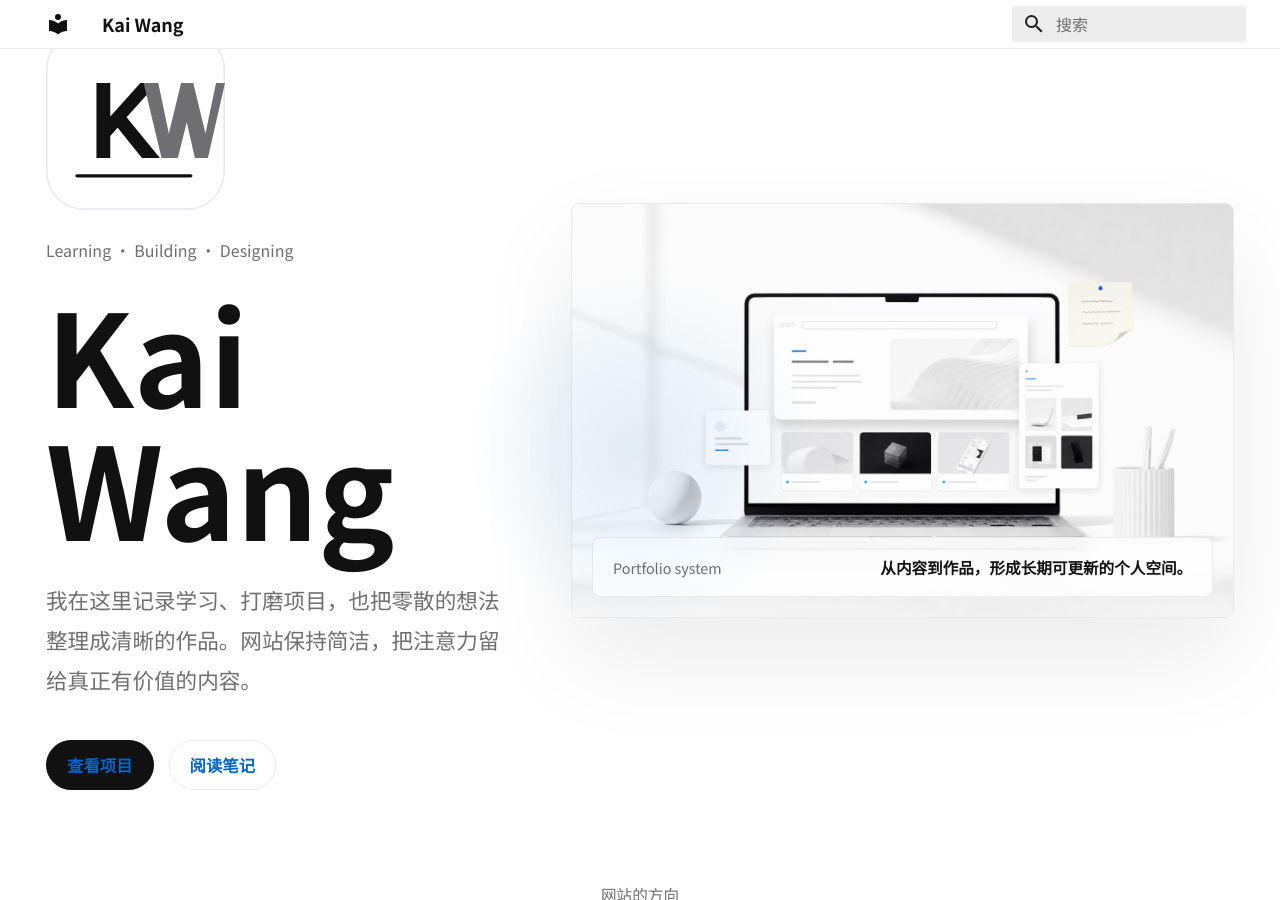
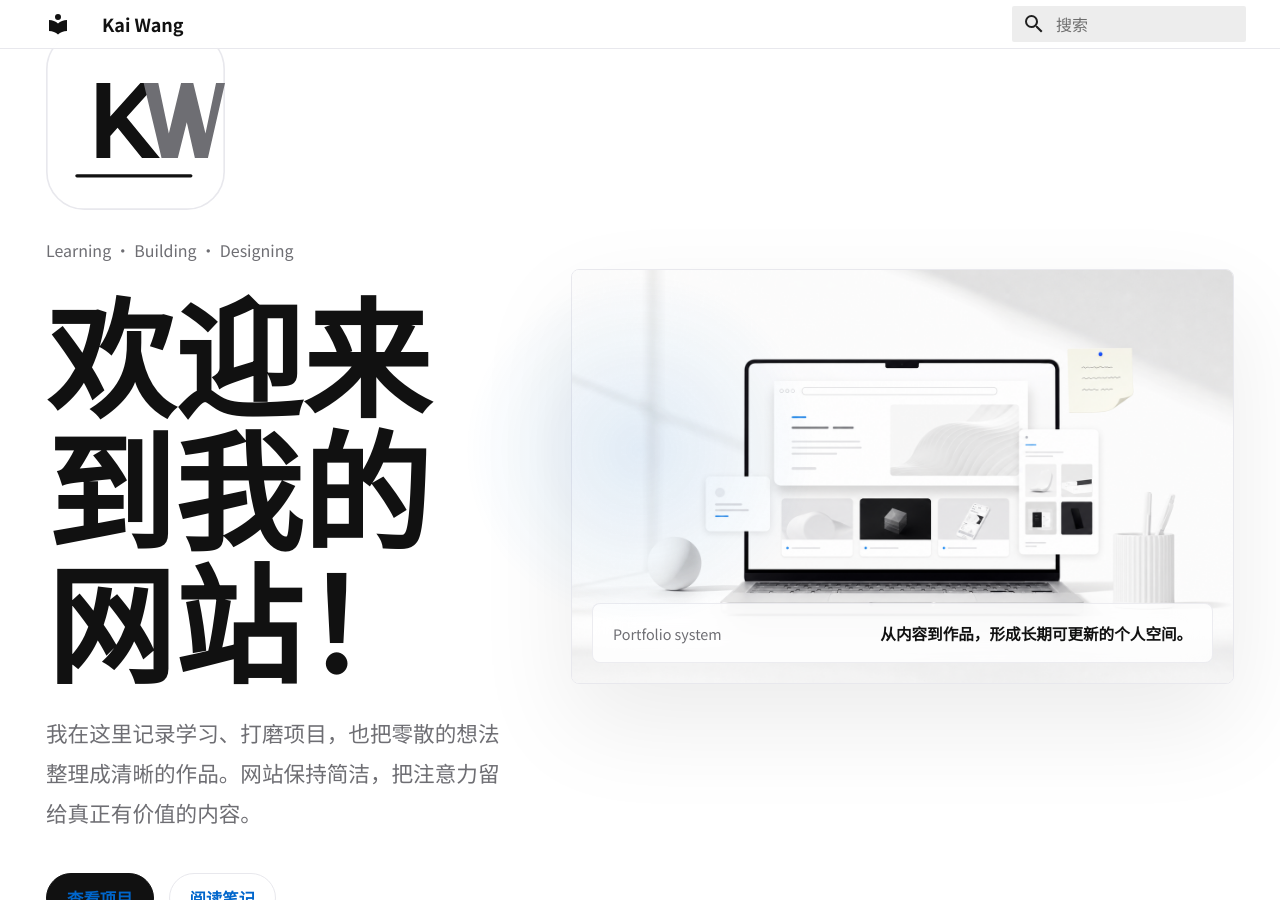
Before and after one commit to nbwk123/My_website, an MkDocs documentation site: the page built from docs/index.md, in a window 1280 px wide and 900 px high, scrolled down 197 px. Built offline with MkDocs 1.6.1 and Material for MkDocs 9.7.7, drawn with Linux system fonts in a browser that asks for light colours.

Commit message:
Update homepage title to Chinese

```diff
--- a/docs/index.md
+++ b/docs/index.md
@@ -12,7 +12,7 @@ hide:
       <img src="assets/mark.svg" alt="">
     </div>
     <p class="home-kicker">Learning · Building · Designing</p>
-    <h1>Kai Wang</h1>
+    <h1>欢迎来到我的网站！</h1>
     <p class="home-subtitle">我在这里记录学习、打磨项目，也把零散的想法整理成清晰的作品。网站保持简洁，把注意力留给真正有价值的内容。</p>
     <div class="home-actions">
       <a href="project/" class="home-button home-button-primary">查看项目</a>
```
